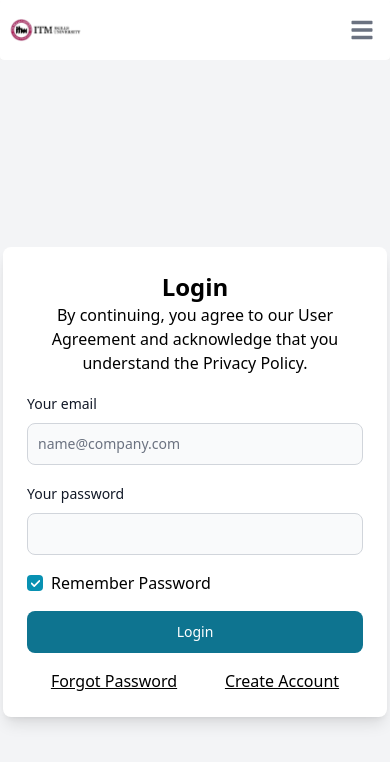
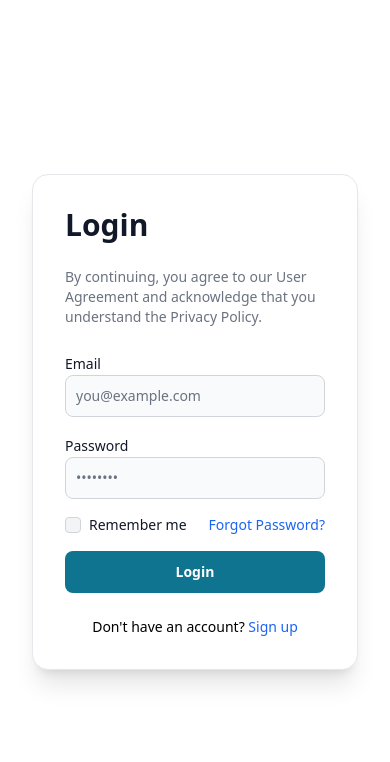
Before and after one commit to thejunghare/ndc, a React (Vite) app: page / in a window 390 px wide. Shown: the top 762 px of the page. Built offline with nearby package versions, Linux system fonts and the light colour scheme.

Commit message:
updated create, login and forgot ui

```diff
--- a/src/pages/CreateAccountView.tsx
+++ b/src/pages/CreateAccountView.tsx
@@ -11,95 +11,66 @@ const CreateAccountView = () => {
   const [confirmPassword, setConfirmPassword] = useState<string>("");
   const [disable, setDisable] = useState<boolean>(false);
   const { signUp } = useUser();
-  // const navigate = useNavigate();
+
   const accountCreated = () => toast("Account created!");
   const accountCreatedFailed = () => toast("Error while creating account!");
 
-  const handleCreateAccount = async (
-    email: string,
-    confirmPassword: string,
-  ) => {
+  const handleCreateAccount = async (email: string, confirmPassword: string) => {
     setDisable(true);
     if (password === confirmPassword) {
       try {
         await signUp(email, confirmPassword);
         accountCreated();
-        // navigate("/");
-        alert("Please confirm your mail and login")
+        alert("Please confirm your email and login");
       } catch (error) {
         accountCreatedFailed();
         setDisable(false);
       }
-    }else {
-      alert('Password and Confirm password does not match!')
+    } else {
+      alert("Password and Confirm password do not match!");
     }
-
   };
 
   return (
-    <div>
-      <ToastContainer/>
-      <Header />
-      <div className="flex h-screen items-center justify-center bg-gray-100">
-        <div className="mx-auto w-full max-w-sm rounded-lg bg-white p-6 shadow-lg">
-          <h2 className="text-center text-2xl font-semibold">Create Account</h2>
-          <form className="mt-4 space-y-4">
+    <div className="min-h-screen flex">
+      <ToastContainer />
+      {/*<Header />*/}
+      <div className="w-1/2 bg-gradient-to-br from-indigo-500 to-purple-500 flex items-center justify-center">
+        <div className="text-white text-center space-y-4">
+          <h1 className="text-4xl font-bold">Join Us</h1>
+          <p className="text-lg">Create your account and start your journey</p>
+          <img src="https://illustrations.popsy.co/gray/work-from-home.svg" alt="Create Account" className="w-3/4 mx-auto" />
+        </div>
+      </div>
+
+      <div className="w-1/2 flex items-center justify-center bg-white">
+        <div className="max-w-md w-full p-8 rounded-lg shadow-lg">
+          <h2 className="text-3xl font-bold mb-4 text-center">Create Account</h2>
+          <form className="space-y-4">
             <div>
-              <div className="mb-2 block">
-                <Label htmlFor="email" value="Your email" />
-              </div>
-              <TextInput
-                id="email"
-                placeholder="name@company.com"
-                required
-                value={email}
-                onChange={(e) => setEmail(e.target.value)}
-              />
+              <Label htmlFor="email" value="Email" />
+              <TextInput id="email" placeholder="name@company.com" required value={email} onChange={(e) => setEmail(e.target.value)} />
             </div>
 
             <div>
-              <div className="mb-2 block">
-                <Label htmlFor="password" value="Set Password" />
-              </div>
-              <TextInput
-                id="password"
-                required
-                value={password}
-                onChange={(e) => setPassword(e.target.value)}
-              />
+              <Label htmlFor="password" value="Password" />
+              <TextInput id="password" type="password" required value={password} onChange={(e) => setPassword(e.target.value)} />
             </div>
 
             <div>
-              <div className="mb-2 block">
-                <Label htmlFor="confirm_password" value="Confirm Password" />
-              </div>
-              <TextInput
-                id="confirm_password"
-                required
-                value={confirmPassword}
-                onChange={(e) => setConfirmPassword(e.target.value)}
-              />
+              <Label htmlFor="confirm_password" value="Confirm Password" />
+              <TextInput id="confirm_password" type="password" required value={confirmPassword} onChange={(e) => setConfirmPassword(e.target.value)} />
             </div>
 
-            <Button
-              type="button"
-              onClick={() =>
-                handleCreateAccount(email, confirmPassword)
-              }
-            >
+            <Button className="w-full" type="button" onClick={() => handleCreateAccount(email, confirmPassword)} disabled={disable}>
               Register
             </Button>
+
+            <div className="text-sm text-center mt-4">
+              Already have an account?{" "}
+              <NavLink to="/" className="text-blue-600 hover:underline">Log In</NavLink>
+            </div>
           </form>
-
-          <div className="mt-2 flex justify-between text-sm font-medium text-gray-500 dark:text-gray-300">
-            Already registered?&nbsp;
-            <a
-              href="#"
-              className="text-cyan-700 hover:underline dark:text-cyan-500"
-            >
-              <NavLink to="/">Log In</NavLink>
-            </a>
-          </div>
         </div>
       </div>
     </div>
--- a/src/pages/ForgotPasswordView.tsx
+++ b/src/pages/ForgotPasswordView.tsx
@@ -11,44 +11,34 @@ const ForgotPasswordView = () => {
   };
 
   return (
-    <div>
-      <Header />
-      <div className="flex h-screen items-center justify-center bg-gray-100">
-        <div className="mx-auto w-full max-w-sm rounded-lg bg-white p-6 shadow-lg">
-          <h2 className="text-center text-2xl font-semibold">
-            Forgot Password
-          </h2>
-          <form className="mt-4 space-y-4">
+    <div className="min-h-screen flex">
+      {/*<Header />*/}
+      <div className="w-1/2 bg-gradient-to-br from-pink-500 to-red-500 flex items-center justify-center">
+        <div className="text-white text-center space-y-4">
+          <h1 className="text-4xl font-bold">Forgot Password?</h1>
+          <p className="text-lg">Don't worry! We'll help you reset it.</p>
+          <img src="https://illustrations.popsy.co/gray/work-from-home.svg" alt="Forgot Password" className="w-3/4 mx-auto" />
+        </div>
+      </div>
+
+      <div className="w-1/2 flex items-center justify-center bg-white">
+        <div className="max-w-md w-full p-8 rounded-lg shadow-lg">
+          <h2 className="text-3xl font-bold mb-4 text-center">Reset Your Password</h2>
+          <form className="space-y-4">
             <div>
-              <div className="mb-2 block">
-                <Label htmlFor="email" value="Your Registered Email" />
-              </div>
-              <TextInput
-                type="email"
-                id="email"
-                placeholder="Enter your email"
-                value={email}
-                onChange={(e) => setEmail(e.target.value)}
-              />
+              <Label htmlFor="email" value="Registered Email" />
+              <TextInput type="email" id="email" placeholder="Enter your email" value={email} onChange={(e) => setEmail(e.target.value)} />
             </div>
 
-            <Button
-              type="button"
-              onClick={() => handleForgotPasswordSubmit(email)}
-            >
+            <Button className="w-full" type="button" onClick={() => handleForgotPasswordSubmit(email)}>
               Send Reset Link
             </Button>
+
+            <div className="text-sm text-center mt-4">
+              Remembered your password?{" "}
+              <NavLink to="/" className="text-blue-600 hover:underline">Log In</NavLink>
+            </div>
           </form>
-
-          <div className="mt-2 flex justify-between text-sm font-medium text-gray-500 dark:text-gray-300">
-            Remembered?&nbsp;
-            <a
-              href="#"
-              className="text-cyan-700 hover:underline dark:text-cyan-500"
-            >
-              <NavLink to="/">Log In</NavLink>
-            </a>
-          </div>
         </div>
       </div>
     </div>
--- a/src/pages/LoginView.tsx
+++ b/src/pages/LoginView.tsx
@@ -1,36 +1,31 @@
-import { NavLink, useNavigate } from "react-router-dom";
-import { Button, Checkbox, Label, TextInput, Select } from "flowbite-react";
-import Header from "../reuseables/Header";
 import { useState } from "react";
+import { useNavigate } from "react-router-dom";
+import { Button, Checkbox, Label, TextInput } from "flowbite-react";
+import { supabase } from "../db/supabase";
 import { useUser } from "../lib/UserContext";
 import { ToastContainer, toast } from "react-toastify";
-import { supabase } from "../db/supabase";
 
 const LoginView = () => {
-  const [email, setEmail] = useState<string>("");
-  const [password, setPassword] = useState<string>("");
-  const [disable, setDisable] = useState<boolean>(false);
+  const [email, setEmail] = useState("");
+  const [password, setPassword] = useState("");
+  const [disable, setDisable] = useState(false);
   const navigate = useNavigate();
   const { signIn } = useUser();
-  const loginFailed = (err: any) => toast(`Login Failed! ${err}`);
 
-  const handleLogin = async (email: string, password: string , e: any) => {
+  const loginFailed = (err) => toast.error(`Login Failed! ${err}`);
+
+  const handleLogin = async (e) => {
     e.preventDefault();
     setDisable(true);
     try {
-      // First, sign in with Supabase auth
-      const { data: authData, error: authError } =
-        await supabase.auth.signInWithPassword({
-          email,
-          password,
-        });
+      const { data: authData, error: authError } = await supabase.auth.signInWithPassword({
+        email,
+        password,
+      });
 
-      if (authError || !authData.user)
-        throw authError || new Error("Login failed");
+      if (authError || !authData.user) throw authError || new Error("Login failed");
 
       const userId = authData.user.id;
-
-      // Fetch role from profile table using the userId
       const { data: profileData, error: profileError } = await supabase
         .from("profile")
         .select("role")
@@ -38,63 +33,53 @@ const LoginView = () => {
         .single();
 
       if (profileError) throw profileError;
-      if (!profileData) throw new Error("Profile not found");
+      const userRole = profileData.role;
 
-      const userRole = profileData.role;
-      console.log("User role is:", userRole);
-
-      // Store the role in localStorage
       localStorage.setItem("userRole", userRole.toString());
-
-      // Call the signIn function from UserContext to update the user state
       await signIn(email, password);
 
-      // Navigate based on role
-      if (userRole === 3) {
-        navigate("/super-dashboard", { replace: true });
-      } else if (userRole === 2) {
-        navigate("/admin-dashboard", { replace: true });
-      } else {
-        navigate("/dashboard", { replace: true });
-      }
-    } catch (err: any) {
+      if (userRole === 3) navigate("/super-dashboard", { replace: true });
+      else if (userRole === 2) navigate("/admin-dashboard", { replace: true });
+      else navigate("/dashboard", { replace: true });
+    } catch (err) {
       loginFailed(err.message || err);
-      console.error(err.message || err);
       setDisable(false);
     }
   };
 
   return (
-    <div>
-      <ToastContainer
-        position="top-center"
-        autoClose={5000}
-        hideProgressBar={false}
-        newestOnTop={false}
-        closeOnClick={false}
-        rtl={false}
-        pauseOnFocusLoss
-        draggable
-        pauseOnHover
-        theme="light"
-      />
+    <div className="min-h-screen flex">
+      <ToastContainer position="top-center" autoClose={4000} theme="colored" />
 
-      <Header />
-      <div className="flex h-screen items-center justify-center bg-gray-100">
-        <div className="mx-auto w-full max-w-sm rounded-lg bg-white p-6 shadow-lg">
-          <h2 className="text-center text-2xl font-semibold">Login</h2>
-          <p className={"text-center"}>By continuing, you agree to our User Agreement and acknowledge that you understand the Privacy Policy.</p>
-          <form
-            className="mt-4 space-y-4"
-            onSubmit={(e) => handleLogin(email, password , e)}
-          >
+      {/* Left side image */}
+      <div className="hidden md:flex w-1/2 bg-gradient-to-tr from-blue-600 to-indigo-700 justify-center items-center">
+        <div className="text-center px-8">
+          <h1 className="text-white text-4xl font-bold mb-4">Welcome Back!</h1>
+          <p className="text-white/80 text-lg">
+            Sign in to continue to your dashboard.
+          </p>
+          <img
+            src="https://illustrations.popsy.co/gray/work-from-home.svg"
+            alt="login"
+            className="mt-10 max-w-xs mx-auto"
+          />
+        </div>
+      </div>
+
+      {/* Right side form */}
+      <div className="w-full md:w-1/2 flex justify-center items-center p-8">
+        <div className="max-w-md w-full bg-white p-8 rounded-2xl shadow-xl border">
+          <h2 className="text-3xl font-bold text-gray-900 mb-6">Login</h2>
+          <p className="text-sm text-gray-500 mb-6">
+            By continuing, you agree to our User Agreement and acknowledge that you understand the Privacy Policy.
+          </p>
+          <form onSubmit={handleLogin} className="space-y-4">
             <div>
-              <div className="mb-2 block">
-                <Label htmlFor="email" value="Your email" />
-              </div>
+              <Label htmlFor="email" value="Email" className="font-medium" />
               <TextInput
                 id="email"
-                placeholder="name@company.com"
+                type="email"
+                placeholder="you@example.com"
                 required
                 value={email}
                 onChange={(e) => setEmail(e.target.value)}
@@ -102,33 +87,40 @@ const LoginView = () => {
             </div>
 
             <div>
-              <div className="mb-2 block">
-                <Label htmlFor="password" value="Your password" />
-              </div>
+              <Label htmlFor="password" value="Password" className="font-medium" />
               <TextInput
                 id="password"
                 type="password"
+                placeholder="••••••••"
                 required
                 value={password}
                 onChange={(e) => setPassword(e.target.value)}
               />
             </div>
 
-            <div className="mb-2 flex justify-start items-center">
-              <Checkbox id="accept" defaultChecked />
-              <div className={"ml-2"}>
-                <label htmlFor="remeber_password">Remember Password</label>
+            <div className="flex items-center justify-between">
+              <div className="flex items-center">
+                <Checkbox id="remember" />
+                <Label htmlFor="remember" className="ml-2 text-sm">
+                  Remember me
+                </Label>
               </div>
+              <a href="/forgot-password" className="text-sm text-blue-600 hover:underline">
+                Forgot Password?
+              </a>
             </div>
 
-            <Button className="w-full" type="submit" disabled={disable}>
-              Login
+            <Button type="submit" disabled={disable} className="w-full text-white font-semibold">
+              {disable ? "Logging in..." : "Login"}
             </Button>
-            <div className="flex items-center justify-around w-full">
-              <a href="/forgot-password" className="underline">Forgot Password</a>
-              <a href="/create-account" className={"underline"}>Create Account</a>
-            </div>
           </form>
+
+          <p className="mt-6 text-center text-sm">
+            Don't have an account?{' '}
+            <a href="/create-account" className="text-blue-600 font-medium hover:underline">
+              Sign up
+            </a>
+          </p>
         </div>
       </div>
     </div>
```
